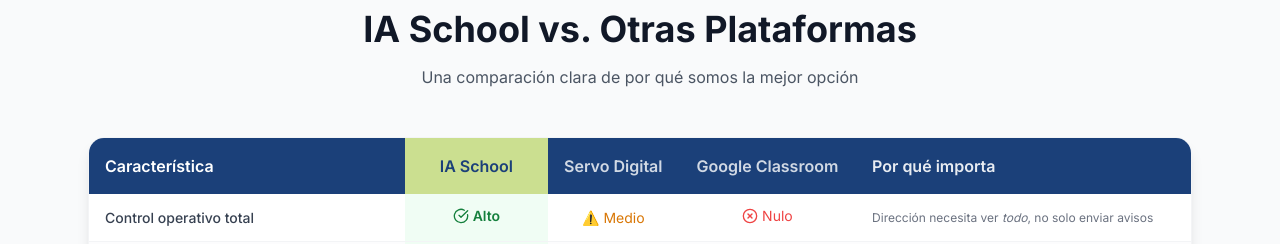
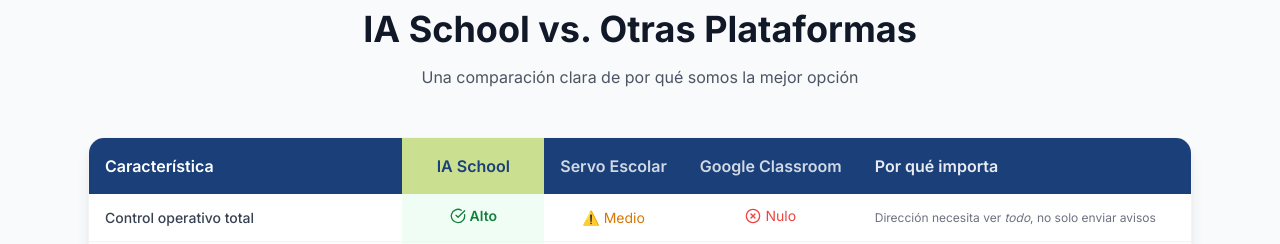
Before and after one commit to MKTCOACH-eng/IASCHOOL, a Next.js app in the folder nextjs_space/: page / in a window 1280 px wide. Shown: the part 1460-1704 px from the top of the page. Built offline with nearby package versions, Linux system fonts and the light colour scheme; no server answers.

Commit message:
Corregido nombre Servo Escolar

```diff
--- a/nextjs_space/app/page.tsx
+++ b/nextjs_space/app/page.tsx
@@ -145,7 +145,7 @@
                   <tr className="bg-[#1B4079] text-white">
                     <th className="py-4 px-4 text-left font-semibold">Característica</th>
                     <th className="py-4 px-3 text-center font-semibold bg-[#CBDF90] text-[#1B4079]">IA School</th>
-                    <th className="py-4 px-3 text-center font-semibold text-white/80">Servo Digital</th>
+                    <th className="py-4 px-3 text-center font-semibold text-white/80">Servo Escolar</th>
                     <th className="py-4 px-3 text-center font-semibold text-white/80">Google Classroom</th>
                     <th className="py-4 px-4 text-left font-semibold text-white/90">Por qué importa</th>
                   </tr>
```
Also changed, not shown: 1 other file (tests, documents, lock files or other folders).
